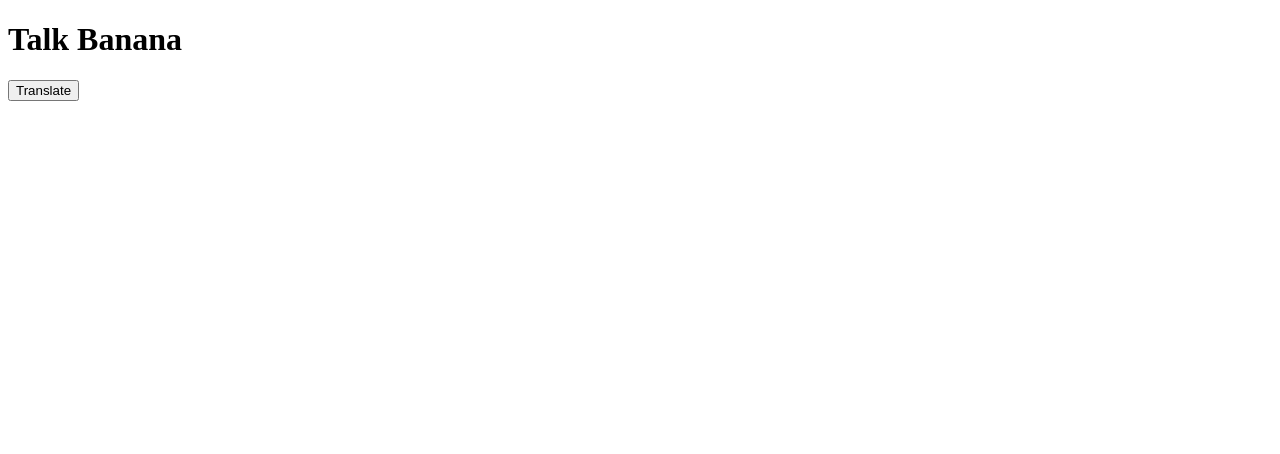
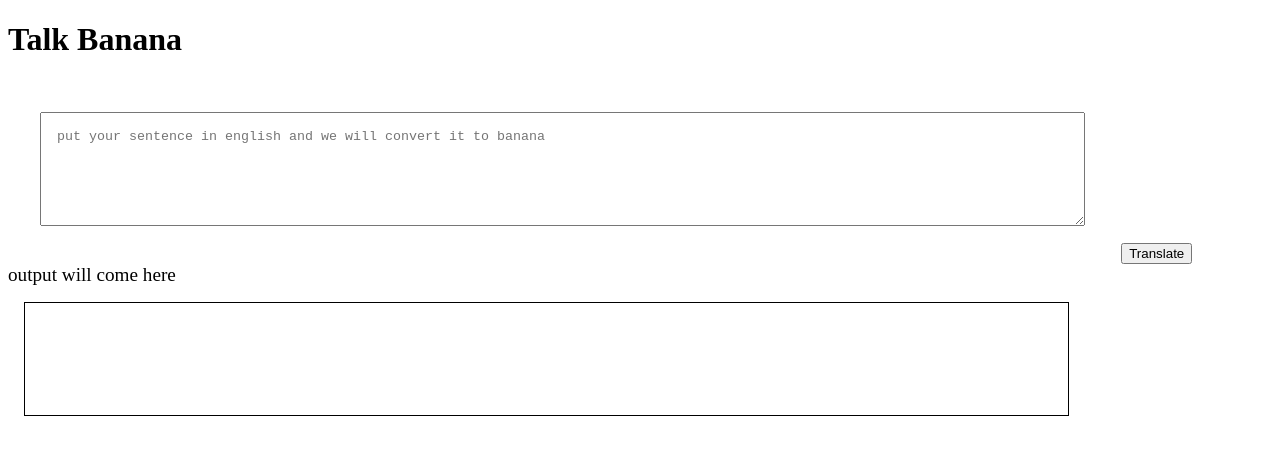
Before and after one commit to rishi981/neogcamp-banana-speak, a plain HTML site: page index.html in a window 1280 px wide. Drawn offline with Linux system fonts and the light colour scheme.

Commit message:
banana speak

```diff
--- a/app.js
+++ b/app.js
@@ -1,5 +1,13 @@
 var btnTranslate = document.querySelector("#btn-translate");
 
-btnTranslate.addEventListener("click", function clickEventHandler() {
-    console.log("clicked")
-})
+var txtInput = document.querySelector("#txt-input");
+var outputDiv = document.querySelector("#output");
+//outputDiv.innerText = "Dheeraj"
+
+
+
+function clickHandler() {
+    outputDiv.innerText = "dheeraj " + txtInput.value;
+};
+
+btnTranslate.addEventListener("click", clickHandler)
--- a/index.html
+++ b/index.html
@@ -5,11 +5,38 @@
     <meta http-equiv="X-UA-Compatible" content="IE=edge">
     <meta name="viewport" content="width=device-width, initial-scale=1.0">
     <title>Banana Speak</title>
+
+    <style>
+        textarea {
+            width: 80%;
+            height: 10vh;
+            disply: block;
+            margin: 2rem;
+            padding: 1rem;
+          }
+
+          #output {
+            border: 1px solid black;
+            height: 10vh;
+            width: 80%;
+            margin: 1rem;
+            padding: 1rem;
+          }
+    </style>
 </head>
 <body>
 
     <h1> Talk Banana</h1>
-    <button  id="btn">Translate</button>
+    <textarea
+    id="txt-input"
+
+    placeholder="put your sentence in english and we will convert it to banana "></textarea>
+    <button  id="btn-translate">Translate</button>
+
+    <div style="font-size: larger;"> output will come here </div>
+
+    <div id="output"></div>
+
     <script src="app.js" type="text/javascript"></script>
 
 </body>
```
